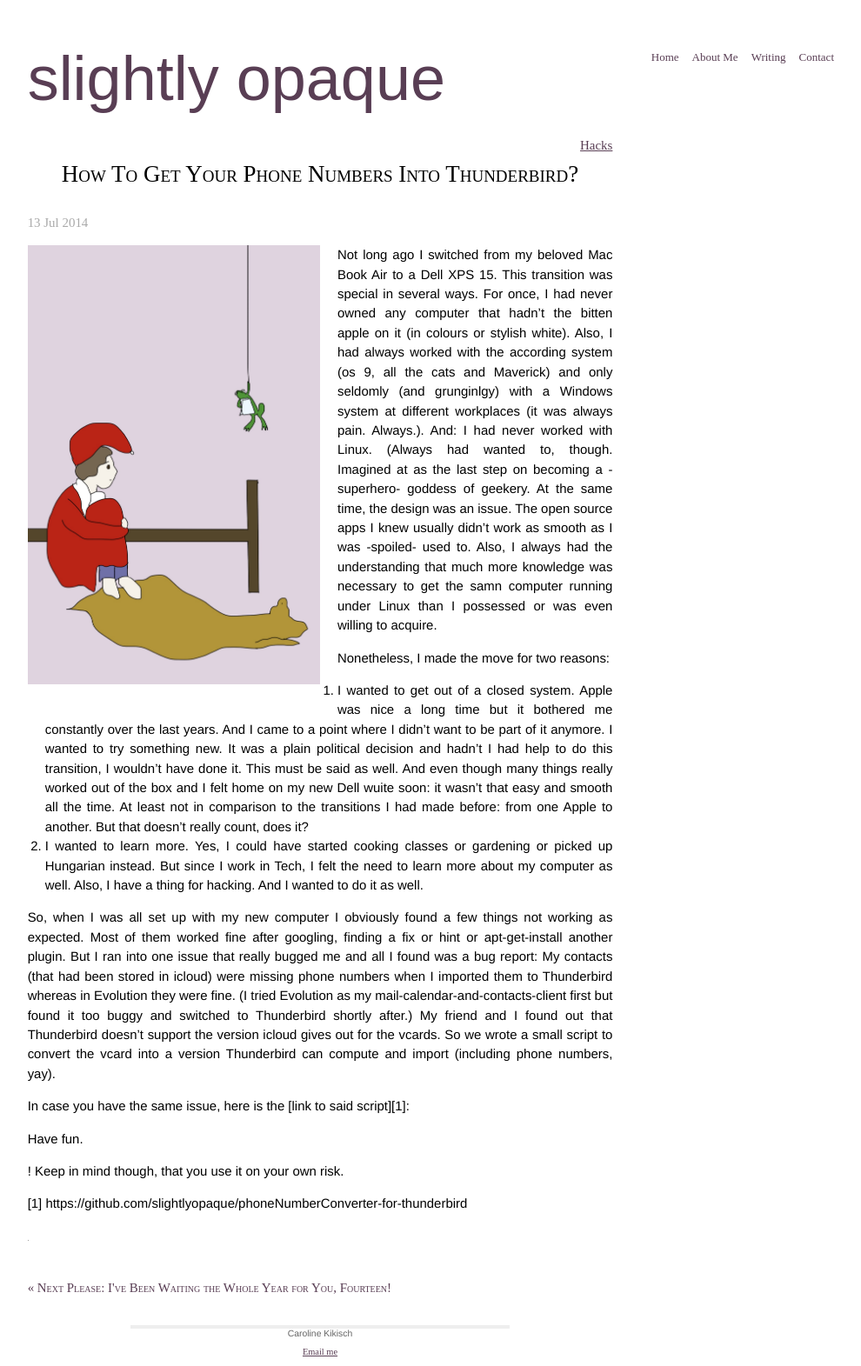
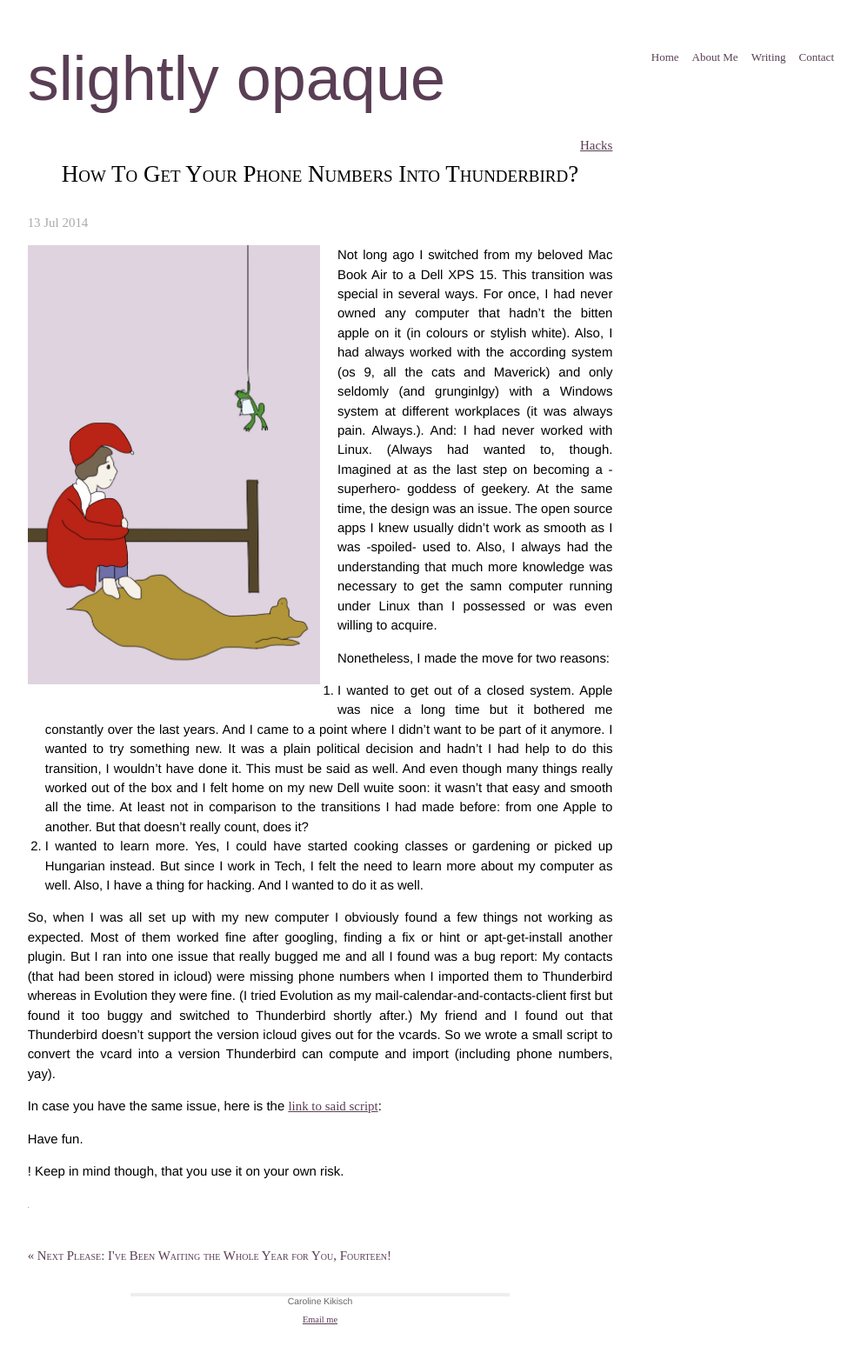
Before and after one commit to slightlyopaque/slightlyopaque_old.github.io, a Jekyll site: the page built from _posts/2014-07-13-how-to-get-your-phone-numbers-into-thunderbird.markdown, in a window 1280 px wide. Shown: the whole page at 87% size, without its empty margins (272-1262 px from the left). Built offline with Jekyll 4.4.1, drawn with Linux system fonts in a browser that asks for light colours; Markdown is read by kramdown in place of the engine named in the settings; after the commit the page ends 1533 px from its top, so only the background shows below that.

Commit message:
fixed added link to script

```diff
--- a/_posts/2014-07-13-how-to-get-your-phone-numbers-into-thunderbird.markdown
+++ b/_posts/2014-07-13-how-to-get-your-phone-numbers-into-thunderbird.markdown
@@ -31,6 +31,6 @@ Have fun.
 
 
 
-[1] https://github.com/slightlyopaque/phoneNumberConverter-for-thunderbird
+[1]: https://github.com/slightlyopaque/phoneNumberConverter-for-thunderbird
 
 <img src="http://vg03.met.vgwort.de/na/47d2ab6afe3145c08d61b8fa2e681417" width="1" height="1" alt="">
```
